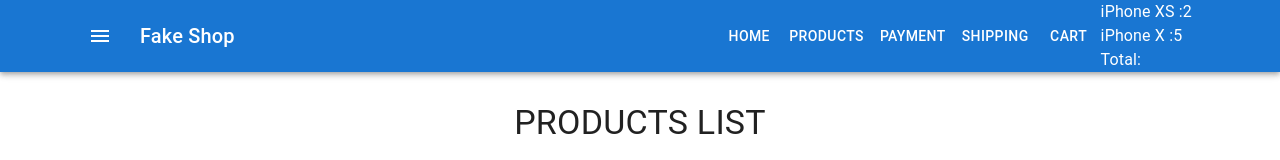
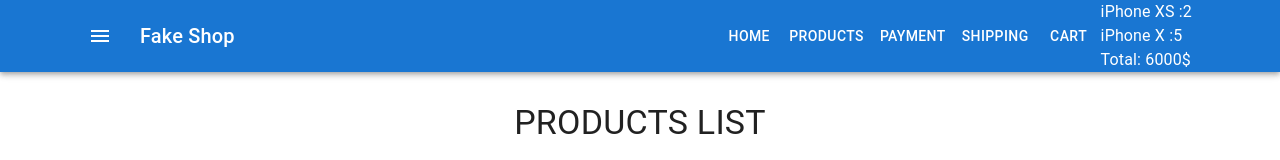
Before and after one commit to Oleg-Koshelevskiy/react-fake-shop, a React (Create React App) app: page / in a window 1280 px wide. Shown: the top 160 px of the page. Built offline with nearby package versions, Linux system fonts and the light colour scheme.

Commit message:
added total price

```diff
--- a/src/components/Cart/CartHeader.js
+++ b/src/components/Cart/CartHeader.js
@@ -24,7 +24,17 @@ const CartHeader = ({ productsInCart }) => {
                     </div>
                 ))}
             </div>
-            <div>Total:</div>
+            <div>
+                Total:{' '}
+                {keys(productsInCart).reduce(
+                    (total, productId) =>
+                        total +
+                        productObject[productId].price *
+                            productsInCart[productId],
+                    0
+                )}
+                $
+            </div>
         </div>
     )
 }
```
